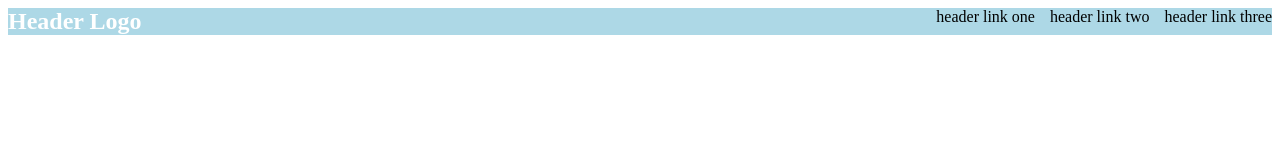
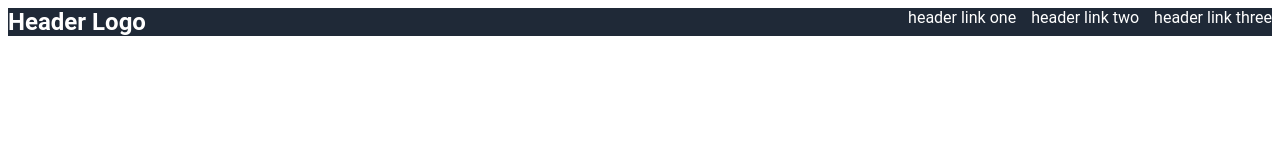
Before and after one commit to onewillowbrook/landing-page, a plain HTML site: page index.html in a window 1280 px wide. Drawn offline with Linux system fonts and the light colour scheme.

Commit message:
Adjusted header, Roboto font and got background color in place.

```diff
--- a/styles.css
+++ b/styles.css
@@ -1,12 +1,10 @@
-.header{
-    color: white;
-    display: flex;
-    /* justify-content: flex-end; */
+body {
+    font-family: Roboto, system-ui, -apple-system, BlinkMacSystemFont, 'Segoe UI', Oxygen, Ubuntu, Cantarell, 'Open Sans', 'Helvetica Neue', sans-serif;
 }
 
 .header-container{
     display: flex;
-    background-color: lightblue;
+    background-color: #1f2937;
     justify-content: space-between;
 }
 
@@ -23,5 +21,5 @@
 
 a {
     text-decoration: none;
-    color: black;
+    color: white;
 }
```
